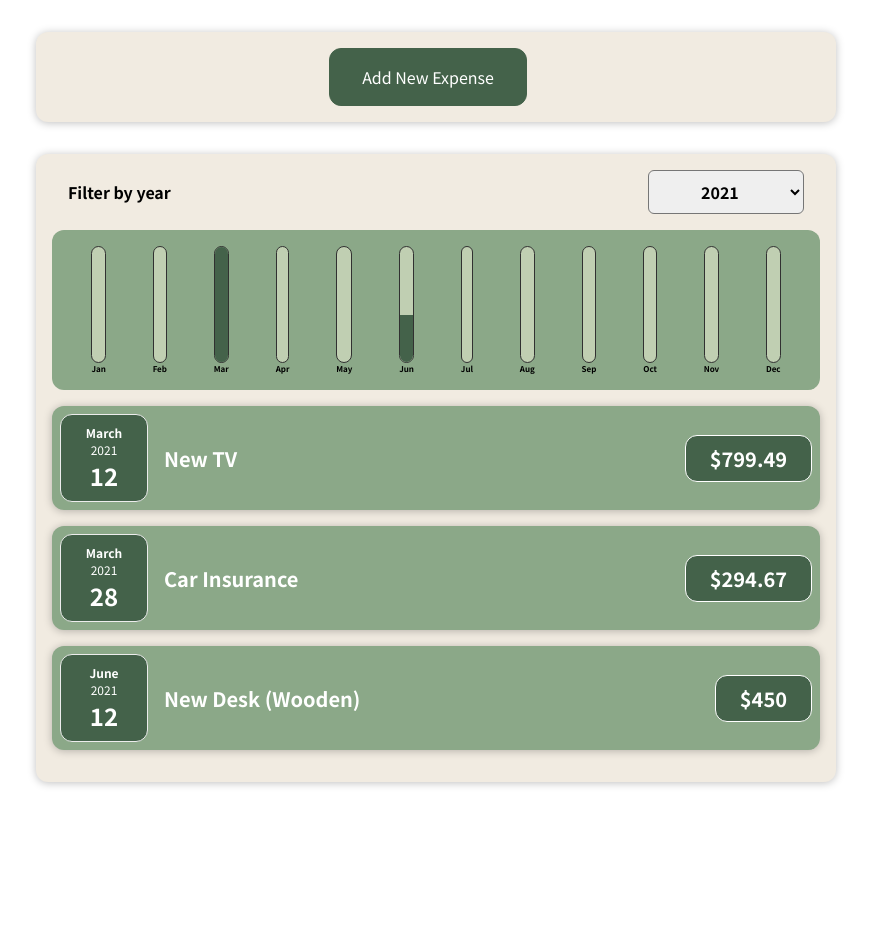
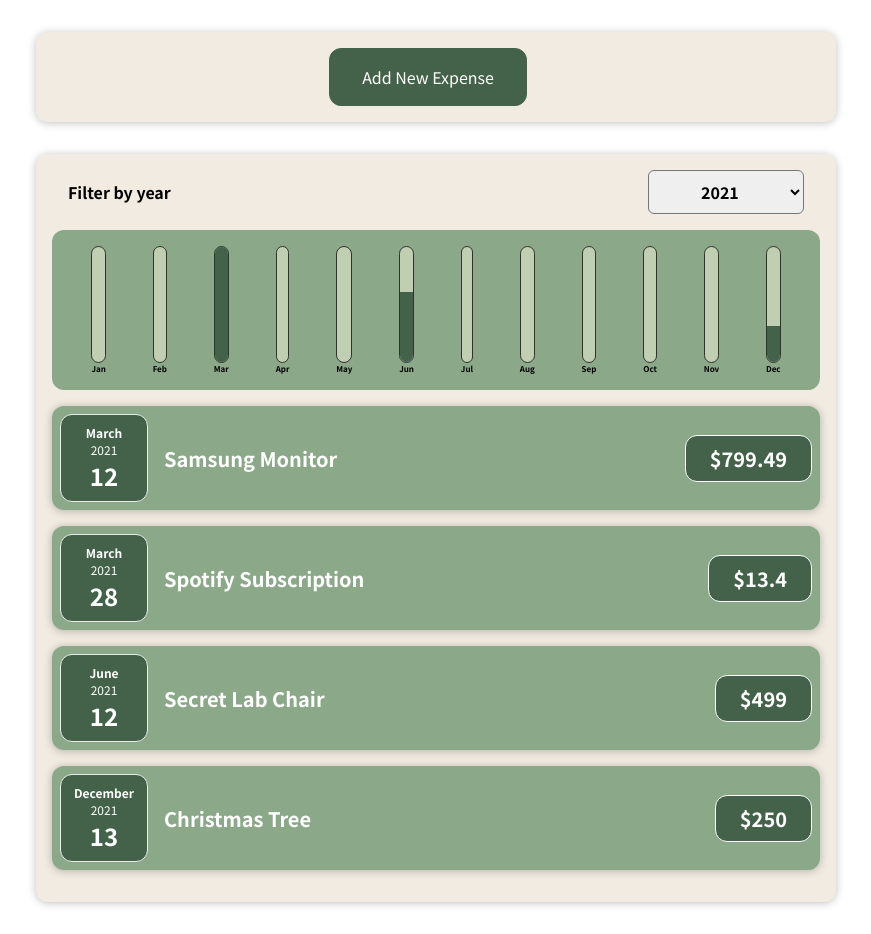
Before and after one commit to zorridge/react-expense-tracker, a React (Create React App) app: page / in a window 1280 px wide. Shown: the whole page, without its empty margins (204-1075 px from the left). Before the commit the page ends 814 px from the top, so only its background shows below. Built offline with nearby package versions, Linux system fonts and the light colour scheme.

Commit message:
Edit seed

```diff
--- a/src/App.jsx
+++ b/src/App.jsx
@@ -8,26 +8,44 @@ const SEED_EXPENSES = [
     id: 'e1',
     title: 'Toilet Paper',
     amount: 94.12,
-    date: new Date(2020, 7, 14),
+    date: new Date(2020, 2, 14),
   },
   {
     id: 'e2',
-    title: 'New TV',
+    title: 'Samsung Monitor',
     amount: 799.49,
     date: new Date(2021, 2, 12)
   },
   {
     id: 'e3',
-    title: 'Car Insurance',
-    amount: 294.67,
+    title: 'Spotify Subscription',
+    amount: 13.40,
     date: new Date(2021, 2, 28),
   },
   {
     id: 'e4',
-    title: 'New Desk (Wooden)',
-    amount: 450,
+    title: 'Secret Lab Chair',
+    amount: 499,
     date: new Date(2021, 5, 12),
   },
+  {
+    id: 'e5',
+    title: 'Christmas Tree',
+    amount: 250,
+    date: new Date(2021, 11, 13),
+  },
+  {
+    id: 'e6',
+    title: 'Netflix',
+    amount: 17.50,
+    date: new Date(2022, 0, 23),
+  },
+  {
+    id: 'e7',
+    title: 'Gym Membership',
+    amount: 85.00,
+    date: new Date(2022, 2, 4),
+  }
 ];
 
 const App = () => {
```
